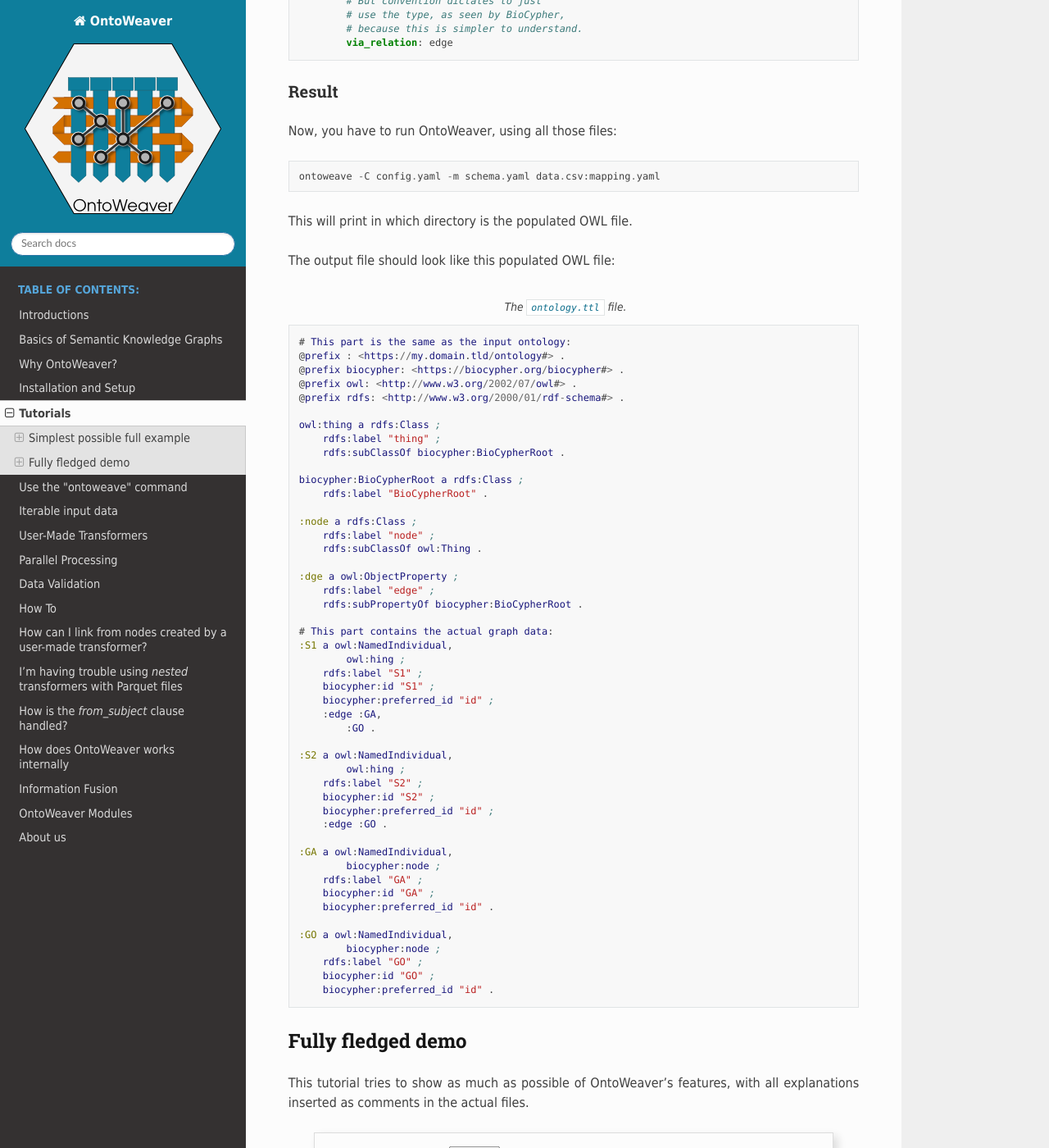
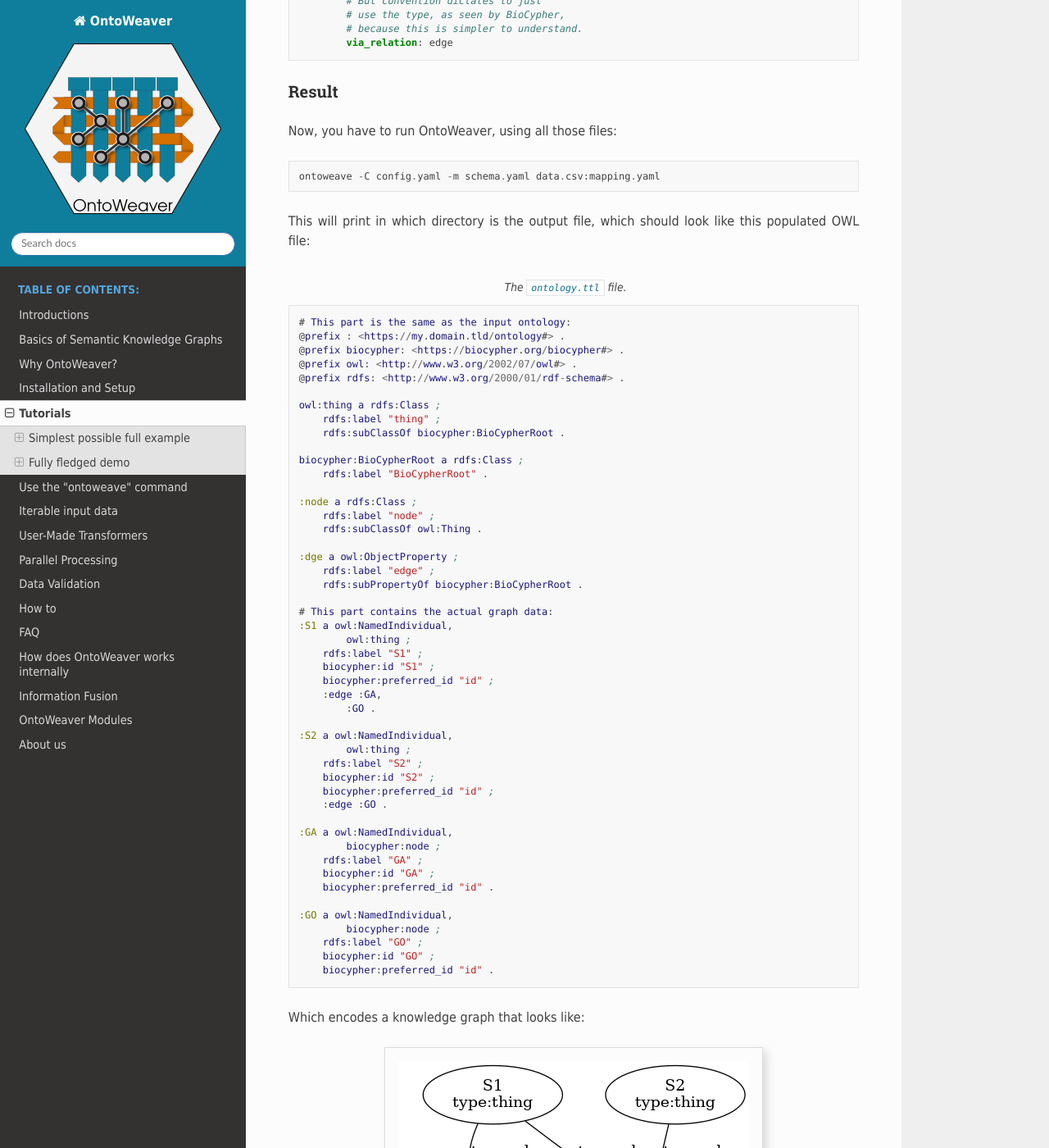
Before and after one commit to oncodash/ontoweaver, a Sphinx documentation site: the page built from docs/sections/tutorials.rst, in a window 1280 px wide and 1400 px high, scrolled down 2166 px. Shown: the whole window at 82% size. Built offline with Sphinx 7.4.7 and the Read the Docs theme 3.1.0, drawn with Linux system fonts in a browser that asks for light colours; pages that are not in the unit, such as notebooks, are missing from menus; some of the changed text lies outside the part shown.

Commit message:
fix(doc): typos + simple tutorial diagram

```diff
--- a/docs/sections/FAQ.rst
+++ b/docs/sections/FAQ.rst
@@ -1,6 +1,8 @@
+Frequently Asked Questions
+--------------------------
 
 I'm having trouble using `nested` transformers with Parquet files
------------------------------------------------------------------
+~~~~~~~~~~~~~~~~~~~~~~~~~~~~~~~~~~~~~~~~~~~~~~~~~~~~~~~~~~~~~~~~~
 
 It seems that the backend used by Pandas to load Parquets files changes the way
 a nested data structure is represented.
@@ -29,7 +31,7 @@
 
 
 How is the `from_subject` clause handled?
------------------------------------------
+~~~~~~~~~~~~~~~~~~~~~~~~~~~~~~~~~~~~~~~~~
 
 There is 3 ways in which a `from_subject` clause finds the node(s) to which add
 a link:
--- a/docs/sections/comparison.rst
+++ b/docs/sections/comparison.rst
@@ -147,7 +147,7 @@
 ^^^^^^^^^^^^^^^^^^^^^^^^^^^^
 
 
-A carrefullydesigned  mapping approach
+A carrefully designed mapping approach
 ~~~~~~~~~~~~~~~~~~~~~~~~~~~~~~~~~~~~~~
 
 OntoWeaver brings a *very* simple (yet powerful enough) declarative mapping
--- a/docs/sections/how_to.rst
+++ b/docs/sections/how_to.rst
@@ -552,7 +552,7 @@
 
 
 How can I link from nodes created by a user-made transformer?
--------------------------------------------------------------
+~~~~~~~~~~~~~~~~~~~~~~~~~~~~~~~~~~~~~~~~~~~~~~~~~~~~~~~~~~~~~
 
 Let's say you want to use a `from_subject` clause targeting a node type that
 is created by a user-made transformer:
--- a/docs/sections/tutorials.rst
+++ b/docs/sections/tutorials.rst
@@ -107,9 +107,8 @@
 
    ontoweave -C config.yaml -m schema.yaml data.csv:mapping.yaml
 
-This will print in which directory is the populated OWL file.
-
-The output file should look like this populated OWL file:
+This will print in which directory is the output file,
+which should look like this populated OWL file:
 
 .. code-block:: ttl
    :caption: The ``ontology.ttl`` file.
@@ -137,7 +136,7 @@
 
    # This part contains the actual graph data:
    :S1 a owl:NamedIndividual,
-           owl:hing ;
+           owl:thing ;
        rdfs:label "S1" ;
        biocypher:id "S1" ;
        biocypher:preferred_id "id" ;
@@ -145,7 +144,7 @@
            :GO .
 
    :S2 a owl:NamedIndividual,
-           owl:hing ;
+           owl:thing ;
        rdfs:label "S2" ;
        biocypher:id "S2" ;
        biocypher:preferred_id "id" ;
@@ -162,6 +161,26 @@
        rdfs:label "GO" ;
        biocypher:id "GO" ;
        biocypher:preferred_id "id" .
+
+
+Which encodes a knowledge graph that looks like:
+
+.. graphviz::
+   :caption: Graph encoded by the simple example.
+
+   digraph {
+       fontname="Courier New"
+
+       S1 [label="S1\ntype:thing"]
+       S2 [label="S2\ntype:thing"]
+       GA [label="GA\ntype:node"]
+       GO [label="GO\ntype:node"]
+
+       S1 -> GA [label="type:edge"]
+       S1 -> GO [label="type:edge"]
+       S2 -> GO [label="type:edge"]
+   }
+
 
 
 .. _fully_fledged_demo:
```
